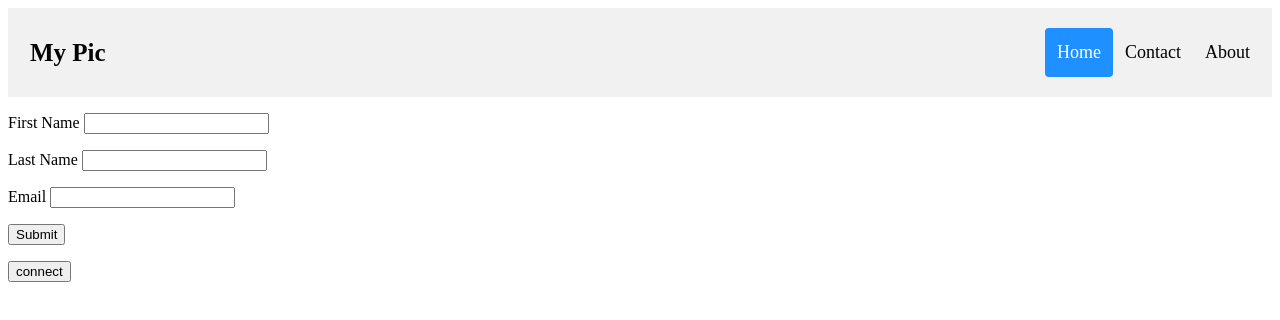
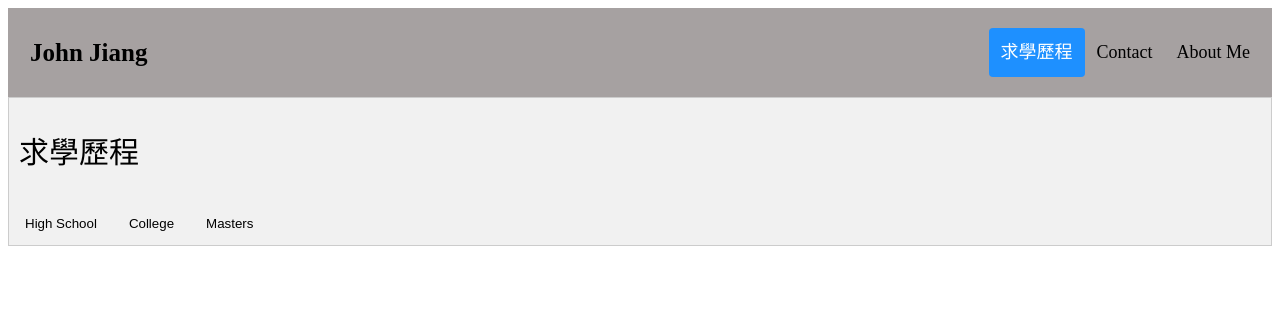
Before and after one commit to jcross2303/CV, a website with bundled scripts: page index.html in a window 1280 px wide. Built offline with nearby package versions, Linux system fonts and the light colour scheme.

Commit message:
start to work on past academic achievements.

```diff
--- a/index.html
+++ b/index.html
@@ -1,6 +1,7 @@
 <!DOCTYPE html>
 <head>
     <link href="styles.css" rel="stylesheet" type="text/css">
+    <!--script type="module"先在這邊弄掉 -->
     <script src="websiteJS.js"></script>
     <title>
         江仲偉的網站
@@ -9,34 +10,33 @@
 <body>
     <!-- 工具列 -->
     <div class="header">
-        <a href="#default" class="logo">My Pic</a>
+        <a href="Myself.jpg" class="logo">John Jiang</a>
         <div class="header-right">
-          <a class="active" href="#home" >Home</a>
+          <a class="active" href="#home" >求學歷程</a>
           <a href="#contact" onclick="alertCall()">Contact</a>
-          <a href="#about">About</a>
+          <a href="#about">About Me</a>
         </div>
     </div>
-    <!-- 放入一個簡單的form -->
-    <body>
-        <div class="form">
-         <form method="POST" action="form.php">
-           <p>
-           <label for="fname">First Name </label>
-           <input type="text" name="fname" id="fname">
-           </p>
-           <p>
-           <label for="lname">Last Name </label>
-           <input type="text" name="lname" id="lname">
-           </p>
-           <p>
-           <label for="email">Email</label>
-           <input type="text" name="email" id="email">
-           </p>
-           <p>
-           <input type="submit" name="submit" id="submit" value="Submit">
-           </p>
-         </form>
-      </body>
-      <!-- 試試連線的button -->
-      <button onclick="connect()">connect</button>
+    <!-- 關於我的tabs -->
+    <div class="tabs">
+        <p class="tabsTitle">求學歷程</p>
+        <div class="tabheader">
+        </div>
+        <button class="tablinks" onclick="openMyselfTab(event, 'High School')">High School</button>
+        <button class="tablinks" onclick="openMyselfTab(event, 'College')">College</button>
+        <button class="tablinks" onclick="openMyselfTab(event, 'Masters')">Masters</button>
+    </div>
+    <!--Tabs內容 -->
+    <div id="High School" class="tabcontent">
+        <h3>High School</h3>
+        <p>Some stuff</p>
+    </div>
+    <div id="College" class="tabcontent">
+        <h3>College</h3>
+        <p>Some stuff</p>
+    </div>
+    <div id="Masters" class="tabcontent">
+        <h3>Masters</h3>
+        <p>Some stuff</p>
+    </div>
 </body>
--- a/styles.css
+++ b/styles.css
@@ -2,7 +2,7 @@
 /* Style the header with a grey background and some padding */
 .header {
     overflow: hidden;
-    background-color: #f1f1f1;
+    background-color: #a6a1a1;
     padding: 20px 10px;
   }
 
@@ -52,3 +52,45 @@
       float: none;
     }
   }
+  /*About Myself部分。
+/* Style the tab */
+.tabs {
+  overflow: hidden;
+  border: 1px solid #ccc;
+  background-color: #f1f1f1;
+}
+
+/* Style the buttons that are used to open the tab content */
+.tabs button {
+  background-color: inherit;
+  float: left;
+  border: none;
+  outline: none;
+  cursor: pointer;
+  padding: 14px 16px;
+  transition: 0.3s;
+}
+
+/* Change background color of buttons on hover */
+.tabs button:hover {
+  background-color: #ddd;
+}
+
+/* Create an active/current tablink class */
+.tabs button.active {
+  background-color: #ccc;
+}
+
+/*Title of the tab*/
+.tabsTitle {
+  font-size: 30px;
+  padding-left: 10px;
+}
+
+/* Style the tab content */
+.tabcontent {
+  display: none;
+  padding: 6px 12px;
+  border: 1px solid #ccc;
+  border-top: none;
+}
--- a/websiteJS.js
+++ b/websiteJS.js
@@ -17,3 +17,23 @@ function connect(){
     alert("connected!")
     });
 }
+function openMyselfTab(evt, stages) {
+    // Declare all variables
+    var i, tabcontent, tablinks;
+
+    // Get all elements with class="tabcontent" and hide them
+    tabcontent = document.getElementsByClassName("tabcontent");
+    for (i = 0; i < tabcontent.length; i++) {
+      tabcontent[i].style.display = "none";
+    }
+
+    // Get all elements with class="tablinks" and remove the class "active"
+    tablinks = document.getElementsByClassName("tablinks");
+    for (i = 0; i < tablinks.length; i++) {
+      tablinks[i].className = tablinks[i].className.replace(" active", "");
+    }
+
+    // Show the current tab, and add an "active" class to the button that opened the tab
+    document.getElementById(stages).style.display = "block";
+    evt.currentTarget.className += " active";
+  }
```
Also changed, not shown: package.json (added, +23 -0 lines), Myself.jpg (added), 1 other file.
